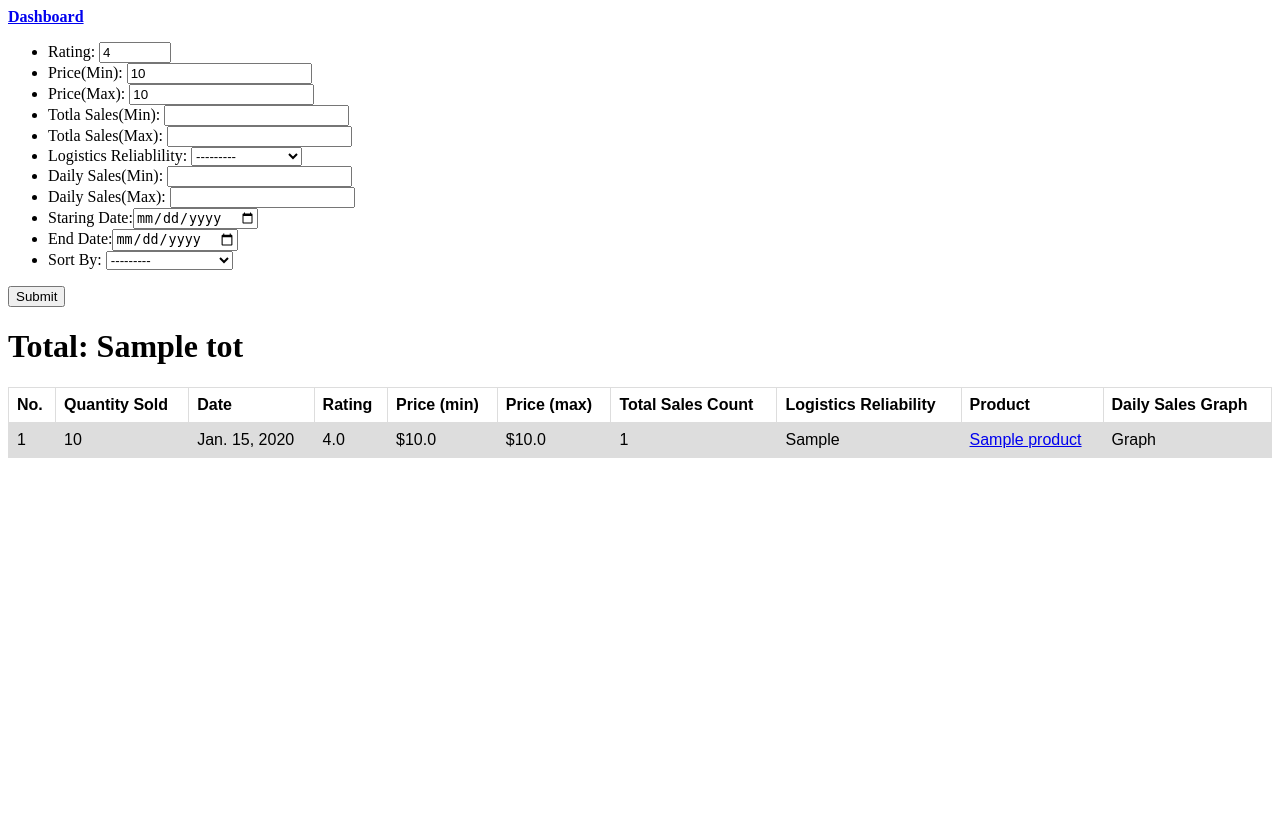
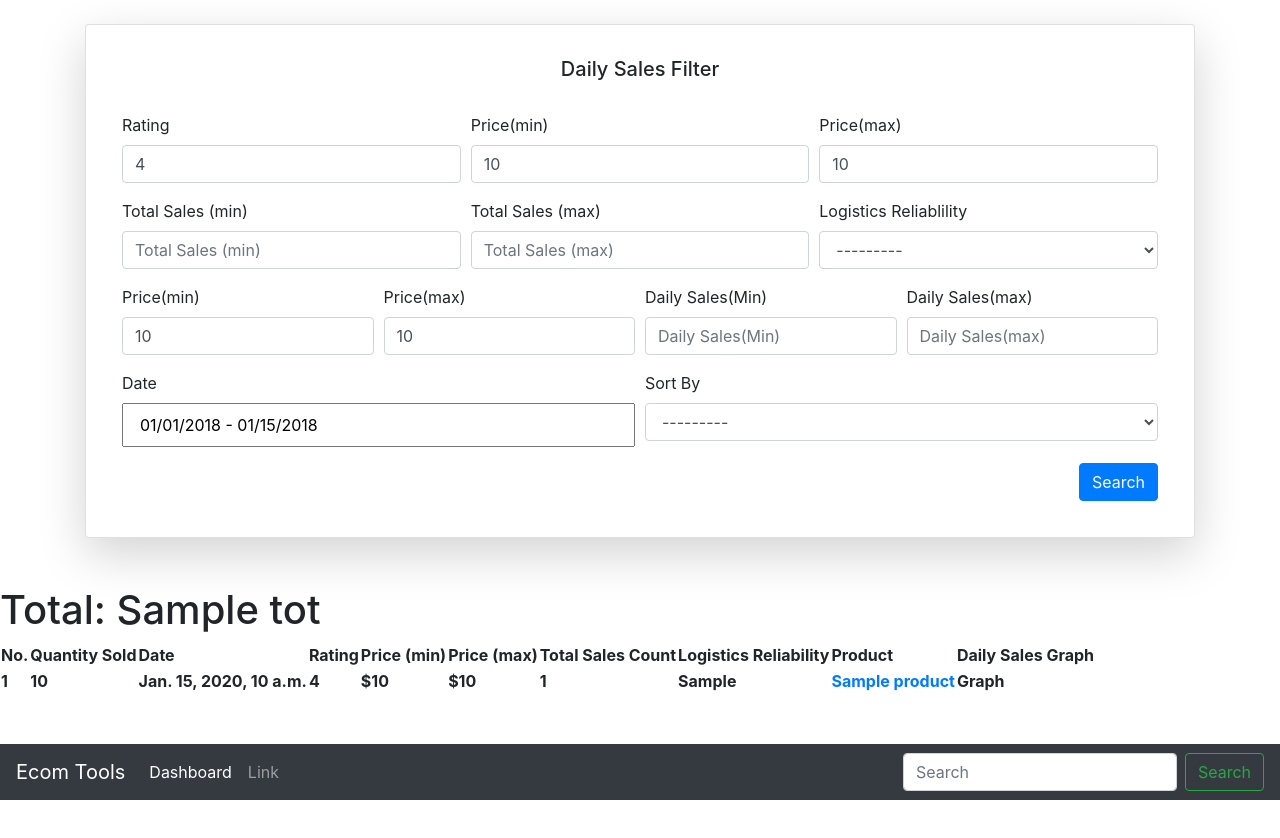
Before and after one commit to henokali1/AES, a Django app: template pages/templates/pages/daily-sales-filter.html in a window 1280 px wide. Before the commit the page ends 458 px from the top, so only its background shows below. Run offline with Django 3.2, Linux system fonts and the light colour scheme; tables that the repository leaves empty hold one stand-in row (values such as "Sample post"); the template is opened without the code that fills it: values that come from a table or form of the project are taken from there, most other values are stand-ins (such as "Sample title", 1, 10 or a date in 2020); some libraries are stand-ins or nearby versions.

Commit message:
daily sales filter bootstrap

```diff
--- a/pages/templates/pages/daily-sales-filter.html
+++ b/pages/templates/pages/daily-sales-filter.html
@@ -1,105 +1,45 @@
-  <html>
-  <head>
-    <style>
-      table {
-        font-family: arial, sans-serif;
-        border-collapse: collapse;
-        width: 100%;
-      }
+{% extends 'pages/base.html' %}
+{% load static %}
+{% load humanize %}
+{% block link_tag %}
+<link rel="stylesheet" type="text/css" href="https://cdn.jsdelivr.net/npm/daterangepicker/daterangepicker.css" />
+{% endblock link_tag %}
+{% block title %}Daily Sales{% endblock title %}
 
-      td, th {
-        border: 1px solid #dddddd;
-        text-align: left;
-        padding: 8px;
-      }
-
-      tr:nth-child(even) {
-        background-color: #dddddd;
-      }
-    </style>
-<!--     <script type="text/javascript" src="https://www.gstatic.com/charts/loader.js"></script>
-    <script type="text/javascript">
-    	google.charts.load('current', {'packages':['line']});
-      google.charts.setOnLoadCallback(drawChart);
-
-    function drawChart() {
-
-      var data = new google.visualization.DataTable();
-      data.addColumn('date', 'Date');
-      data.addColumn('number', 'Product 1');
-      data.addColumn('number', 'Product 2');
-      data.addColumn('number', 'Product 3');
-
-      data.addRows([
-        [new Date("2019-02-01"),  20, 10.8, 12.8],
-        [new Date("2019-02-02"),  0, 10.8, 41.8],
-        [new Date("2019-02-03"),  30.9, 9.5, 32.4],
-        [new Date("2019-02-04"),  25.4,   17, 25.7],
-        [new Date("2019-02-05"),  11.7, 18.8, 10.5],
-        [new Date("2019-02-06"),  11.9, 17.6, 10.4],
-        [new Date("2019-02-07"),   8.8, 13.6,  7.7],
-        [new Date("2019-02-08"),   7.6, 12.3,  9.6],
-        [new Date("2019-02-09"),  12.3, 29.2, 10.6],
-        [new Date("2019-02-10"),  16.9, 12.9, 14.8],
-      	[new Date("2019-02-11"),  20, 10.8, 12.8],
-        [new Date("2019-02-12"),  0, 10.8, 41.8],
-        [new Date("2019-02-13"),  30.9, 9.5, 32.4],
-        [new Date("2019-02-14"),  25.4,   17, 25.7],
-        [new Date("2019-02-15"),  11.7, 18.8, 10.5],
-        [new Date("2019-02-16"),  11.9, 17.6, 10.4],
-        [new Date("2019-02-17"),   8.8, 13.6,  7.7],
-        [new Date("2019-02-18"),   7.6, 12.3,  9.6],
-        [new Date("2019-02-19"),  12.3, 29.2, 10.6],
-        [new Date("2019-02-20"),  16.9, 12.9, 14.8],
-        [new Date("2019-02-21"), 12.8, 30.9, 11.6],
-        [new Date("2019-02-22"),  5.3,  7.9,  4.7],
-        [new Date("2019-02-23"),  6.6,  8.4,  5.2],
-        [new Date("2019-02-24"),  4.8,  6.3,  3.6],
-        [new Date("2019-02-25"),  4.2,  6.2,  3.4]
-      ]);
-
-      var options = {
-        chart: {
-          title: '',
-          subtitle: ''
-        },
-        width: 1500,
-        height: 500
-      };
-
-      var chart = new google.charts.Line(document.getElementById('linechart_material'));
-
-      chart.draw(data, google.charts.Line.convertOptions(options));
-    }
-
-    </script> -->
-  </head>
-  <body>
-    <b>
-    <a href="/">Dashboard</a>
-  </b>
-    <form method="post">
+{% block content %}
+<div class="container">
+  <div class="card shadow-lg p-3 mb-5 bg-white rounded">
+    <center style="padding-top: 1rem;"><h5 class="card-title">Daily Sales Filter</h5></center>
+    <div class="card-body">
+      <form method="POST">
         {% csrf_token %}
-      <ul>
-        <li>
-          Rating: <input type="number" step="0.01" name="rating" min="1" max="5" value="{{ rating }}">
-        </li>
-        <li>
-          Price(Min): <input type="number" step="0.01" name="min_price" value="{{ min_price }}">
-        </li>
-        <li>
-          Price(Max): <input type="number" step="0.01" name="max_price" value="{{ max_price }}">
-        </li>
-        <li>
-          Totla Sales(Min): <input type="number" step="0.01" name="min_tot_sales" value="{{ min_tot_sales }}">
-        </li>
-        <li>
-          Totla Sales(Max): <input type="number" step="0.01" name="max_tot_sales" value="{{ max_tot_sales }}">
-        </li>
-        <li>
-          Logistics Reliablility:
+        <div class="form-row">
+          <div class="form-group col-sm-4">
+            <label for="rating">Rating</label>
+            <input type="number" step="0.01" name="rating" min="1" max="5" value="{{ rating }}" class="form-control" id="rating" placeholder="Rating">
+          </div>
+          <div class="form-group col-sm-4">
+            <label for="min_price">Price(min)</label>
+            <input type="number" step="0.01" name="min_price" value="{{ min_price }}" class="form-control" id="min_price" placeholder="Price(min)">
+          </div>
+          <div class="form-group col-sm-4">
+            <label for="max_price">Price(max)</label>
+            <input type="number" step="0.01" name="max_price" value="{{ max_price }}" class="form-control" id="max_price" placeholder="Price(max)">
+          </div>
+        </div>
+        <div class="form-row">
+          <div class="form-group col-sm-4">
+            <label for="min_tot_sales">Total Sales (min)</label>
+            <input type="number" step="0.01" name="min_tot_sales" value="{{ min_tot_sales }}" class="form-control" id="min_tot_sales" placeholder="Total Sales (min)">
+          </div>
+          <div class="form-group col-sm-4">
+            <label for="max_tot_sales">Total Sales (max)</label>
+            <input type="number" step="0.01" name="max_tot_sales" value="{{ max_tot_sales }}" class="form-control" id="max_tot_sales" placeholder="Total Sales (max)">
+          </div>
+          <div class="form-group col-sm-4">
+            <label for="log_reliability">Logistics Reliablility</label>
               {% if log_reliability == 'H' %}
-          <select name="log_reliability">
+              <select id="log_reliability" name="log_reliability" class="form-control">
                 <option value="def">---------</option>
                 <option selected="selected" value="H">Excellent</option>
                 <option value="M">Average</option>
@@ -107,7 +47,7 @@
                 <option value="U">Unknown</option>
               </select>
               {% elif log_reliability == 'M' %}
-          <select name="log_reliability">
+              <select id="log_reliability" name="log_reliability" class="form-control">
                 <option value="def">---------</option>
                 <option value="H">Excellent</option>
                 <option selected="selected" value="M">Average</option>
@@ -115,7 +55,7 @@
                 <option value="U">Unknown</option>
               </select>
               {% elif log_reliability == 'L' %}
-          <select name="log_reliability">
+              <select id="log_reliability" name="log_reliability" class="form-control">
                 <option value="def">---------</option>
                 <option value="H">Excellent</option>
                 <option value="M">Average</option>
@@ -123,7 +63,7 @@
                 <option value="U">Unknown</option>
               </select>
               {% elif log_reliability == 'U' %}
-          <select name="log_reliability">
+              <select id="log_reliability" name="log_reliability" class="form-control">
                 <option value="def">---------</option>
                 <option value="H">Excellent</option>
                 <option value="M">Average</option>
@@ -131,7 +71,7 @@
                 <option selected="selected" value="U">Unknown</option>
               </select>
               {% else %}
-          <select name="log_reliability">
+              <select id="log_reliability" name="log_reliability" class="form-control">
                 <option selected="selected" value="def">---------</option>
                 <option value="H">Excellent</option>
                 <option value="M">Average</option>
@@ -139,22 +79,35 @@
                 <option value="U">Unknown</option>
               </select>
               {% endif %}
-        </li>
-        <li>
-          Daily Sales(Min): <input type="number" name="min_daily_sale" value="{{ min_daily_sale }}">
-        </li>
-        <li>
-          Daily Sales(Max): <input type="number" name="max_daily_sale" value="{{ max_daily_sale }}">
-        </li>
-        <li>
-          Staring Date:<input type="date" name="staring_date" value="{{ staring_date }}">
-        </li>
-        <li>
-          End Date:<input type="date" name="end_date" value="{{ end_date }}">
-        </li>
-        <li>
-          Sort By:
-          <select name="sort_by">
+            </div>
+        </div>
+        <div class="form-row">
+          <div class="form-group col-sm-3">
+            <label for="min_price">Price(min)</label>
+            <input type="number" name="min_price" value="{{ min_price }}" class="form-control" id="min_price" placeholder="Price(min)">
+          </div>
+          <div class="form-group col-sm-3">
+            <label for="max_price">Price(max)</label>
+            <input type="number" name="max_price" value="{{ max_price }}" class="form-control" id="max_price" placeholder="Price(max)">
+          </div>
+          <div class="form-group col-sm-3">
+            <label for="min_daily_sale">Daily Sales(Min)</label>
+            <input type="number" name="min_daily_sale" value="{{ min_daily_sale }}" class="form-control" id="min_daily_sale" placeholder="Daily Sales(Min)">
+          </div>
+          <div class="form-group col-sm-3">
+            <label for="max_daily_sale">Daily Sales(max)</label>
+            <input type="number" name="max_daily_sale" value="{{ max_daily_sale }}" class="form-control" id="max_daily_sale" placeholder="Daily Sales(max)">
+          </div>
+        </div>
+
+        <div class="form-row">
+          <div class="form-group col-sm-6">
+            <label for="date-range-selector">Date</label>
+            <input style="padding-bottom: 0.5rem; padding-top: 0.5rem; padding-left: 1rem; width: 100%;" type="text" name="daterange" id="date-range-selector" value="01/01/2018 - 01/15/2018" />
+          </div>
+          <div class="form-group col-sm-6">
+            <label for="sort_by">Sort By</label>
+            <select id="sort_by" name="sort_by" class="form-control">
               <option selected="selected" value="def">---------</option>
               <option value="rating">Rating</option>
               <option value="minPrice">Price</option>
@@ -162,10 +115,15 @@
               <option value="date">Date</option>
               <option value="quantitySold">Daily Sale</option>
             </select>
-        </li>
-      </ul>
-      <button type="submit">Submit</button>
+          </div>
+        </div>
+
+        <button type="submit" class="btn btn-primary pull-right">Search</button>
       </form>
+    </div>
+  </div>
+</div>
+<b>
 
 
 <h1>Total: {{ tot }}</h1>
@@ -203,7 +161,28 @@
   </table>
   <br>
   <br>
-      <br>
-      <br>
-  </body>
-</html>
+{% endblock content %}
+
+{% block script_tag %}
+<script type="text/javascript" src="https://cdn.jsdelivr.net/momentjs/latest/moment.min.js"></script>
+<script type="text/javascript" src="https://cdn.jsdelivr.net/npm/daterangepicker/daterangepicker.min.js"></script>
+
+<script>
+  $('#date-range-selector').daterangepicker({
+    ranges: {
+        'Today': [moment(), moment()],
+        'Yesterday': [moment().subtract(1, 'days'), moment().subtract(1, 'days')],
+        'Last 7 Days': [moment().subtract(6, 'days'), moment()],
+        'Last 30 Days': [moment().subtract(29, 'days'), moment()],
+        'This Month': [moment().startOf('month'), moment().endOf('month')],
+        'Last Month': [moment().subtract(1, 'month').startOf('month'), moment().subtract(1, 'month').endOf('month')]
+    },
+    "alwaysShowCalendars": true,
+    "startDate": [moment().subtract(1, 'days').format('YYYY-MM-DD'), moment().subtract(1, 'days')][0]._d,
+    "endDate": [moment()][0]._d
+}, function(start, end, label) {
+  console.log('New date range selected: ' + start.format('YYYY-MM-DD') + ' to ' + end.format('YYYY-MM-DD') + ' (predefined range: ' + label + ')');
+});
+
+  </script>
+{% endblock script_tag %}
```
Also changed, not shown: pages/views.py (+12 -9 lines). Lines whose indentation alone changed are shown as unchanged.
